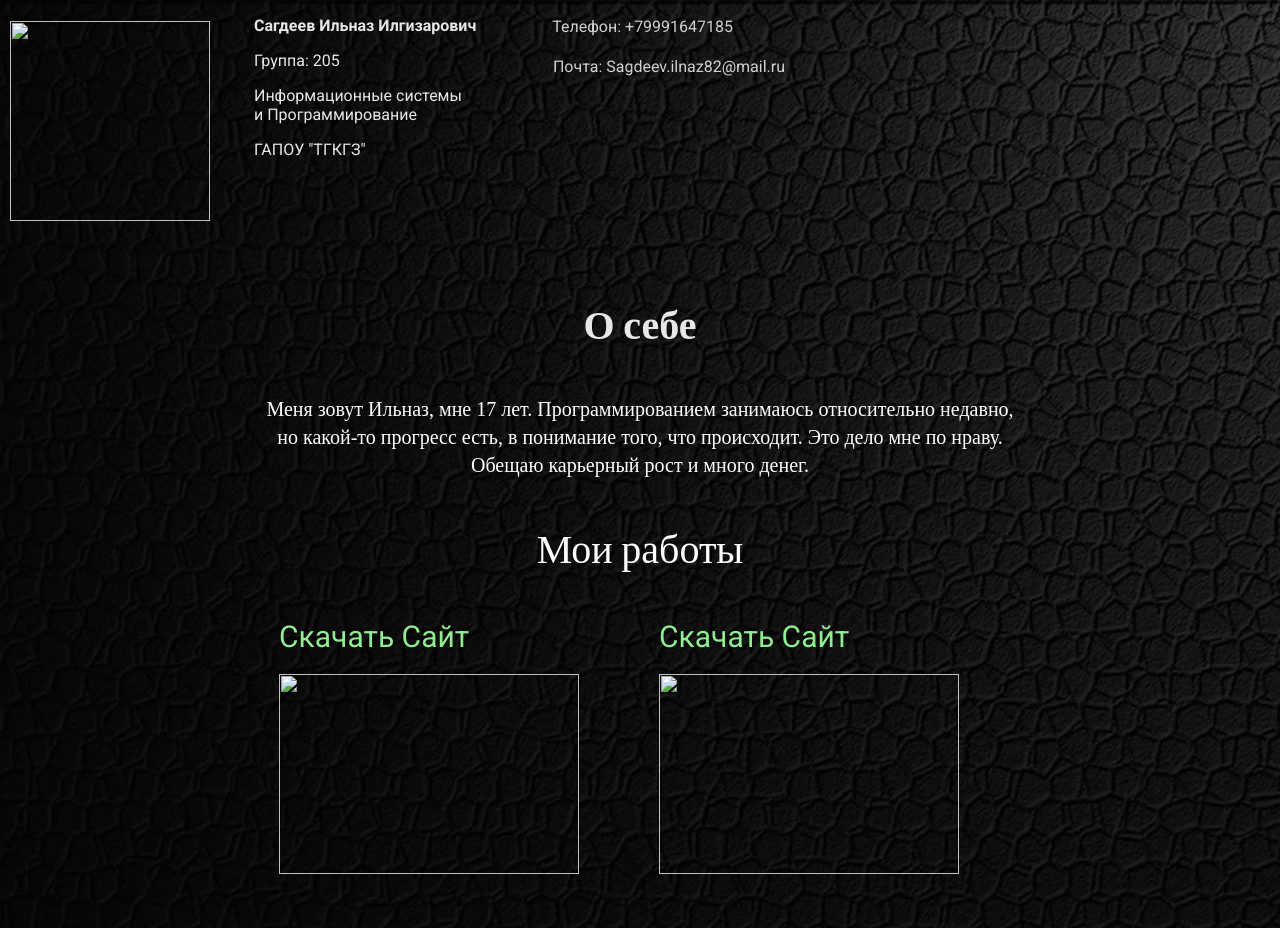
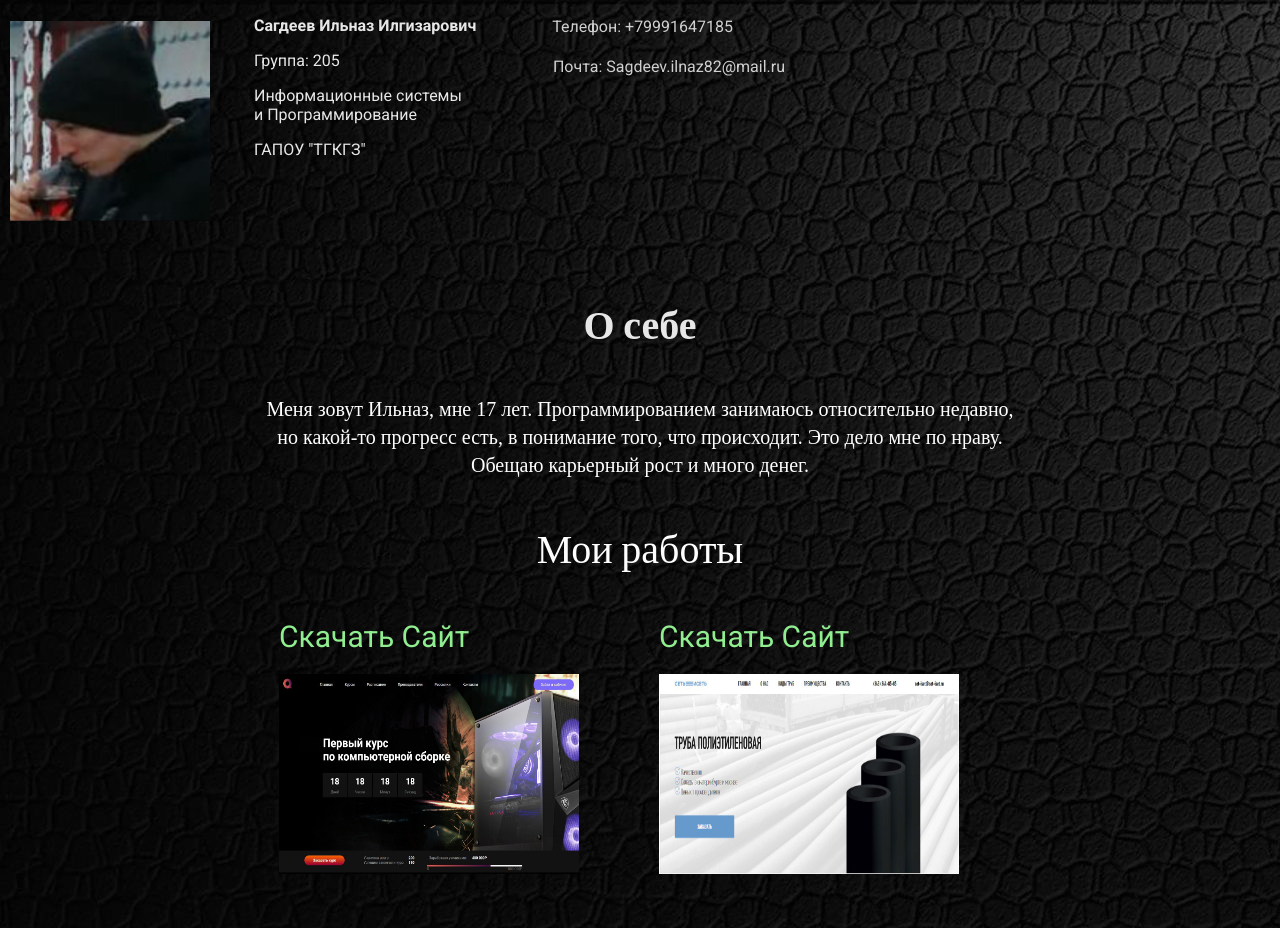
Before and after one commit to Tewyrp/kavkaz, a plain HTML site: page index.html in a window 1280 px wide. Drawn offline with Linux system fonts and the light colour scheme.

Commit message:
Add files via upload

```diff
--- a/index.html
+++ b/index.html
@@ -20,7 +20,7 @@
     <div class="header">
         <div class="header__about">
             <div class="header__img">
-                <img src="../Портфолио/images/щяй.jpg" width="200px" height="200px">
+                <img src="images/щяй.jpg" width="200px" height="200px">
             </div>
          <div class="header__about_text">
             <div class="header__fio">
@@ -56,11 +56,11 @@
             <div class="project_img">
                 <div class="pro">
                 <a class="link" href="https://disk.yandex.ru/d/Go_PXSe2hJfIqw" target="_blank">Cкачать Сайт</a>
-                <img src="../Портфолио/images/icon.jpg" width="300px" height="200px">
+                <img src="images/icon.jpg" width="300px" height="200px">
                 </div>
                 <div class="or">
                 <a class="link" href="https://disk.yandex.ru/d/gYiCk2TlMh1nWQ" target="_blank">Cкачать Сайт</a>
-                <img src="../Портфолио/images/1.jpg"width="300px" height="200px">
+                <img src="images/1.jpg"width="300px" height="200px">
                 </div>
 
 
```
